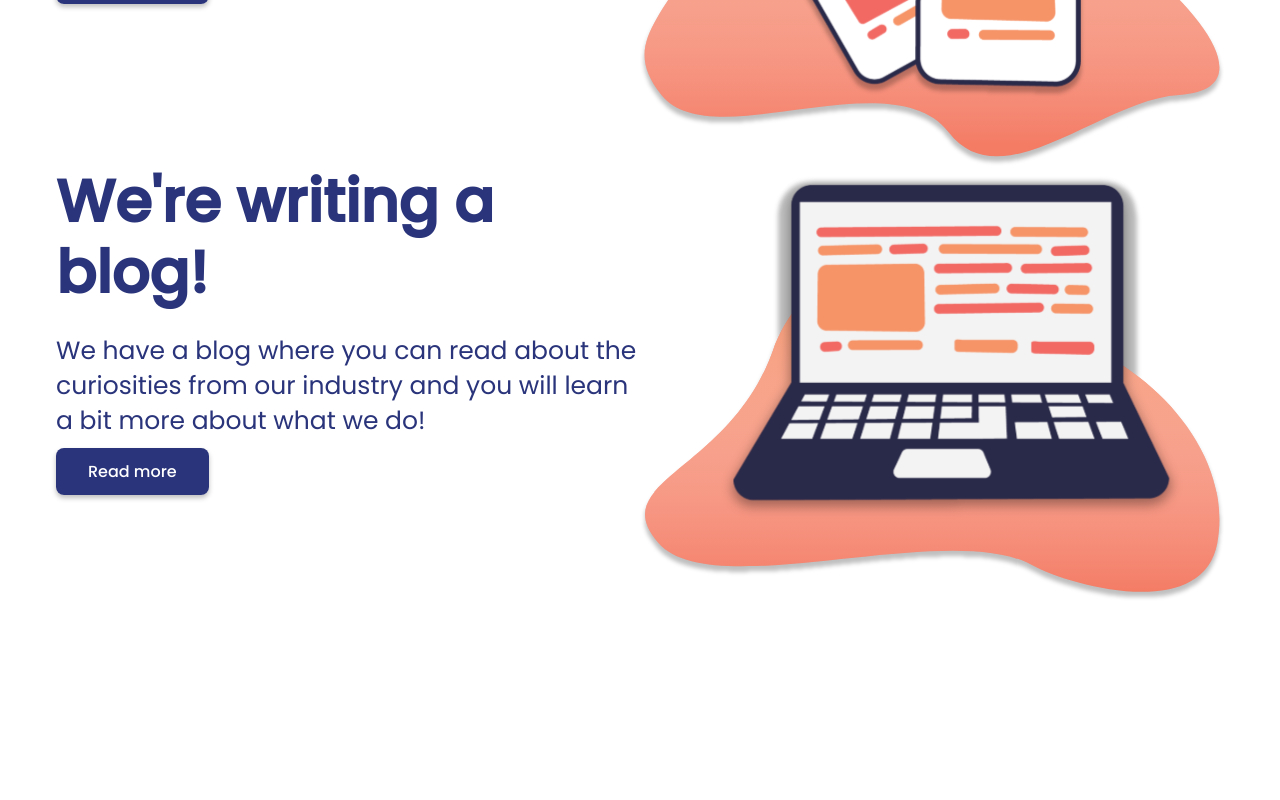
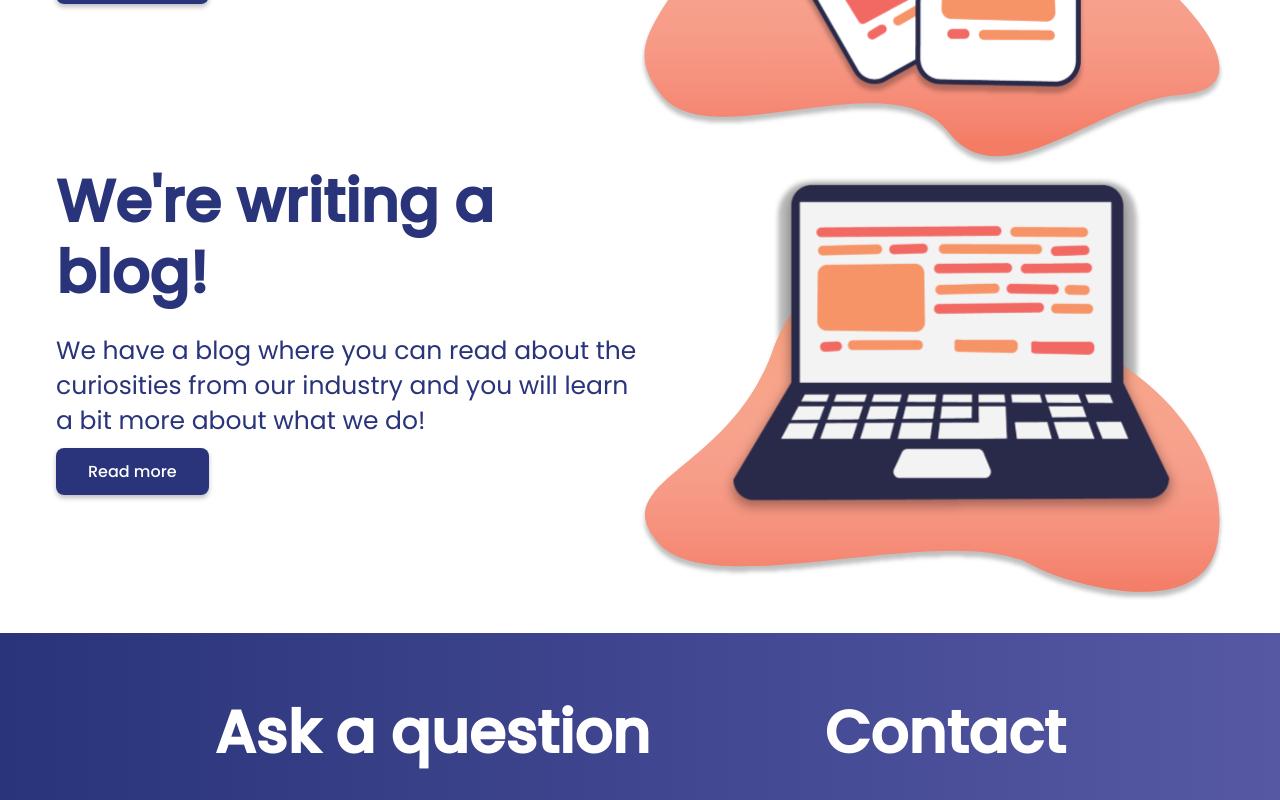
Before and after one commit to applantic/homepage, a React (Create React App) app: page / in a window 1280 px wide. Shown: the part 1541-2341 px from the top of the page. Before the commit the page ends 2174 px from the top, so only its background shows below. Built offline with nearby package versions, Linux system fonts and the light colour scheme.

Commit message:
feat(Footer): add Footer container

```diff
--- a/src/App.jsx
+++ b/src/App.jsx
@@ -5,16 +5,19 @@ import { GlobalStyle } from "./styles/global";
 import Header from "./sections/Header";
 import Hero from "./sections/Hero";
 import Main from "./sections/Main";
-
+import Footer from "./sections/Footer";
 
 const App = () => (
   <ThemeProvider theme={theme}>
-    <main>
+    <>
       <GlobalStyle />
       <Header />
       <Hero />
-      <Main />
-    </main>
+      <main>
+        <Main />
+      </main>
+      <Footer />
+    </>
   </ThemeProvider>
 );
 
--- /dev/null
+++ b/src/sections/Footer.jsx
@@ -0,0 +1,54 @@
+import React from "react";
+import styled from "styled-components";
+import { media, space } from "../styles/helpers";
+import { breakpoints } from "../styles/variables";
+// import matt from "../assets/matt.png"
+
+const FooterSection = styled.footer`
+  background: ${({ theme }) => theme.secondaryGradient};
+  color: ${({ theme }) => theme.colors.white};
+  padding: ${space(8)} ${space(2)} ${space(4)};
+  position: relative;
+`;
+
+const FooterContainer = styled.div`
+  display: flex;
+  margin: auto;
+  justify-content: space-evenly;
+  ${media.greaterThan('desktop')`
+    max-width: ${breakpoints.desktop}px;
+  `}
+  ${media.between('tablet', 'desktop')`
+    max-width: ${breakpoints.desktop}px;
+  `}
+  ${media.between('mobile', 'tablet')`
+    max-width: ${breakpoints.tablet}px;
+  `}
+  ${media.lessThan('mobile')`
+    max-width: ${breakpoints.mobile}px;
+  `}
+`;
+
+const Header = styled.div`
+  font-weight: bold;
+  font-size: 59px;
+  line-height: 71px;
+`
+
+// const Image = styled.img`
+//   z-index: 100;
+// `;
+
+export default () => (
+  <FooterSection id='contact'>
+    <FooterContainer>
+      <div>
+        <Header>Ask a question</Header>
+      </div>
+      <div>
+        <Header>Contact</Header>
+      </div>
+      {/* <Image src={matt} /> */}
+    </FooterContainer>
+  </FooterSection>
+);
--- a/src/styles/colors.js
+++ b/src/styles/colors.js
@@ -4,7 +4,8 @@ const colors = {
   darkPeach: "#F16262",
   peach: "#F79468",
   powder: "#F6907C",
-  oceanBlue: "#29347A"
+  oceanBlue: "#29347A",
+  scampi: "#5658A4",
 };
 
 export default colors;
--- a/src/styles/theme.js
+++ b/src/styles/theme.js
@@ -6,7 +6,10 @@ export const createTheme = ({ primary, secondary }) => ({
   colors,
   primaryGradient: `linear-gradient(90deg, ${colors.darkPeach} 0%, ${
     colors.peach
-  } 100%)`
+  } 100%)`,
+  secondaryGradient: `linear-gradient(90deg, ${colors.oceanBlue} 0%, ${
+    colors.scampi
+  } 100%)`,
 });
 
 export default createTheme({
```
